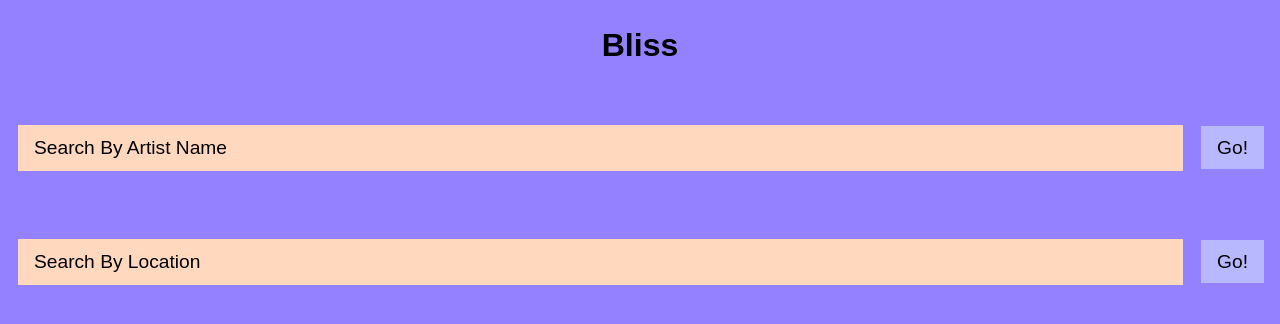
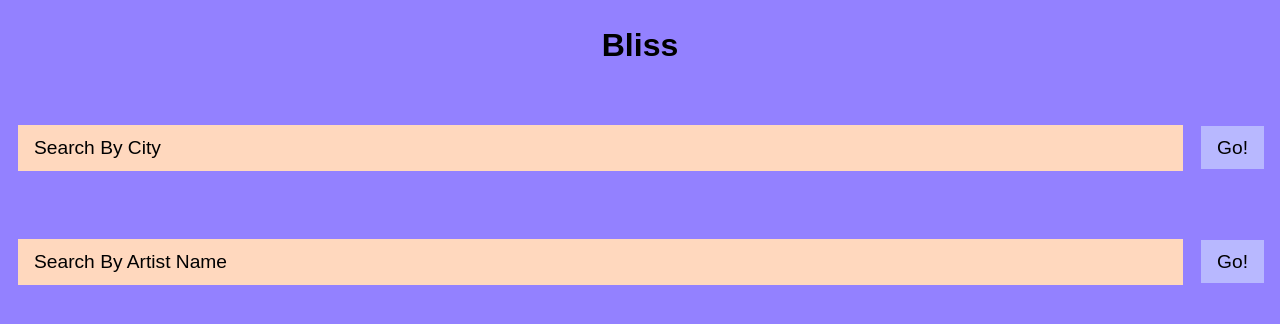
Before and after one commit to ErnestineMoreno/MusicEventsSearchApp, a React (Create React App) app: page / in a window 1280 px wide. Shown: the top 324 px of the page. Built offline with nearby package versions, Linux system fonts and the light colour scheme; no server answers.

Commit message:
added data by metro area

```diff
--- a/src/components/ArtistList.js
+++ b/src/components/ArtistList.js
@@ -1,26 +1,27 @@
 import React from 'react';
 
-export default class ArtistList extends React.Component {
+export default class LocationList extends React.Component {
 
 
 async componentDidMount() {
 // eslint-disable-next-line
-const artistUrl = `https://api.songkick.com/api/3.0/search/artists.json?apikey=${process.env.REACT_APP_SONGKICK_API_KEY}&query=slander
+const locationUrl = `https://api.songkick.com/api/3.0/search/artists.json?apikey=${process.env.REACT_APP_SONGKICK_API_KEY}&query=slander
 `;
 
 // eslint-disable-next-line
-const response = await fetch(artistUrl);
+const response = await fetch(locationUrl);
 // eslint-disable-next-line
 const data = await response.json();
-    console.log(artistUrl)
+    console.log(locationUrl)
     console.log(response)
     console.log(data)
+    console.log(data.resultsPage.results.artist)
 }
 
 render() {
     return (
         <form className='form-horizontal'>
-        <input placeholder='Search By Artist Name' type='text' name='searchString' required />
+        <input placeholder='Search By City' type='text' name='searchString' required />
         <button type='submit'>Go!</button>
         </form>
   )
--- a/src/components/LocationList.js
+++ b/src/components/LocationList.js
@@ -1,13 +1,30 @@
 import React from 'react';
 
-function LocationList() {
-   return (
+export default class L extends React.Component {
+
+
+async componentDidMount() {
+// eslint-disable-next-line
+const artistUrl = `https://api.songkick.com/api/3.0/search/locations.json?query=Los_Angeles&apikey=${process.env.REACT_APP_SONGKICK_API_KEY}
+`;
+
+// eslint-disable-next-line
+const response = await fetch(artistUrl);
+// eslint-disable-next-line
+const data = await response.json();
+    console.log(artistUrl)
+    console.log(response)
+    console.log(data.resultsPage.results.location)
+
+}
+
+render() {
+    return (
         <form className='form-horizontal'>
-            <input placeholder='Search By Location' type='text' name='searchString' required />
+        <input placeholder='Search By Artist Name' type='text' name='searchString' required />
         <button type='submit'>Go!</button>
         </form>
-
   )
 }
 
-export default LocationList;
+}
```
Also changed, not shown: 1 other file (tests, documents, lock files or other folders).
